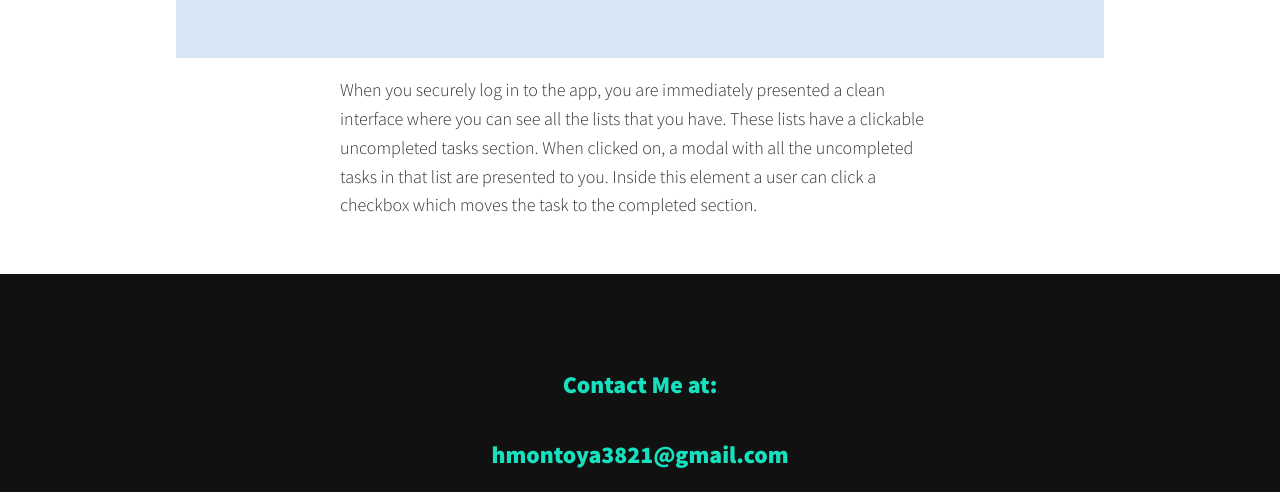
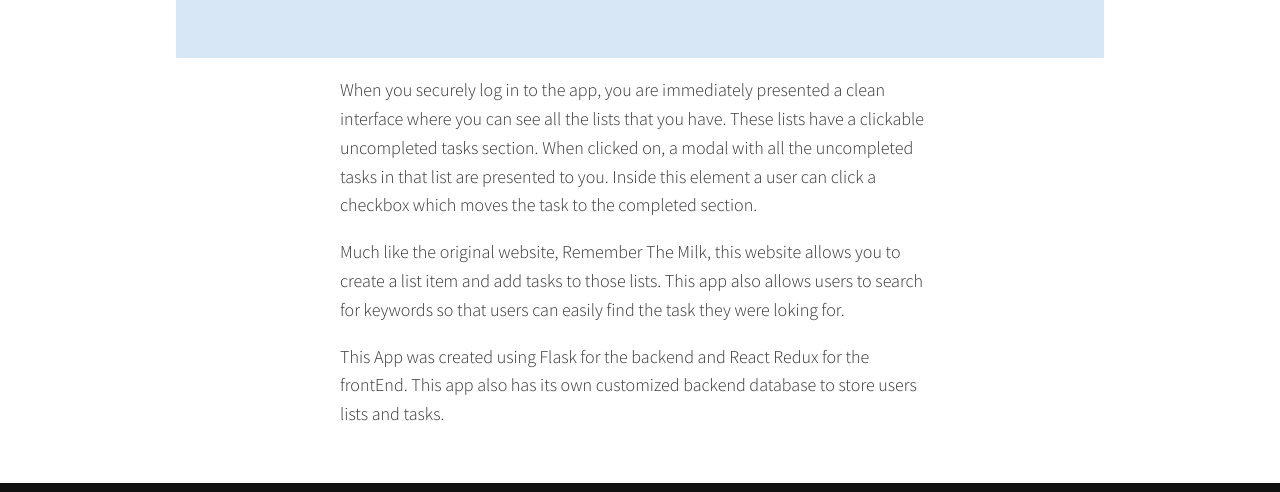
Before and after one commit to montoya1256/personal-site, a plain HTML site: page member-berries.html in a window 1280 px wide. Shown: the part 1183-1675 px from the top of the page. Drawn offline with Linux system fonts and the light colour scheme.

Commit message:
memmber-berries

```diff
--- a/member-berries.html
+++ b/member-berries.html
@@ -47,8 +47,11 @@
       lists that you have. These lists have a clickable uncompleted tasks section. When clicked on, a modal with all the
       uncompleted tasks in that list are presented to you. Inside this element a user can click a checkbox which moves
       the task to the completed section. </p>
-    <p></p>
-    <p></p>
+    <p>Much like the original website, Remember The Milk, this website allows you to create a list item and add tasks to
+      those lists. This app also allows users to search for keywords so that users can easily find the task they were
+      loking for. </p>
+    <p>This App was created using Flask for the backend and React Redux for the frontEnd. This app also has its own
+      customized backend database to store users lists and tasks. </p>
   </div>
 
 
```
